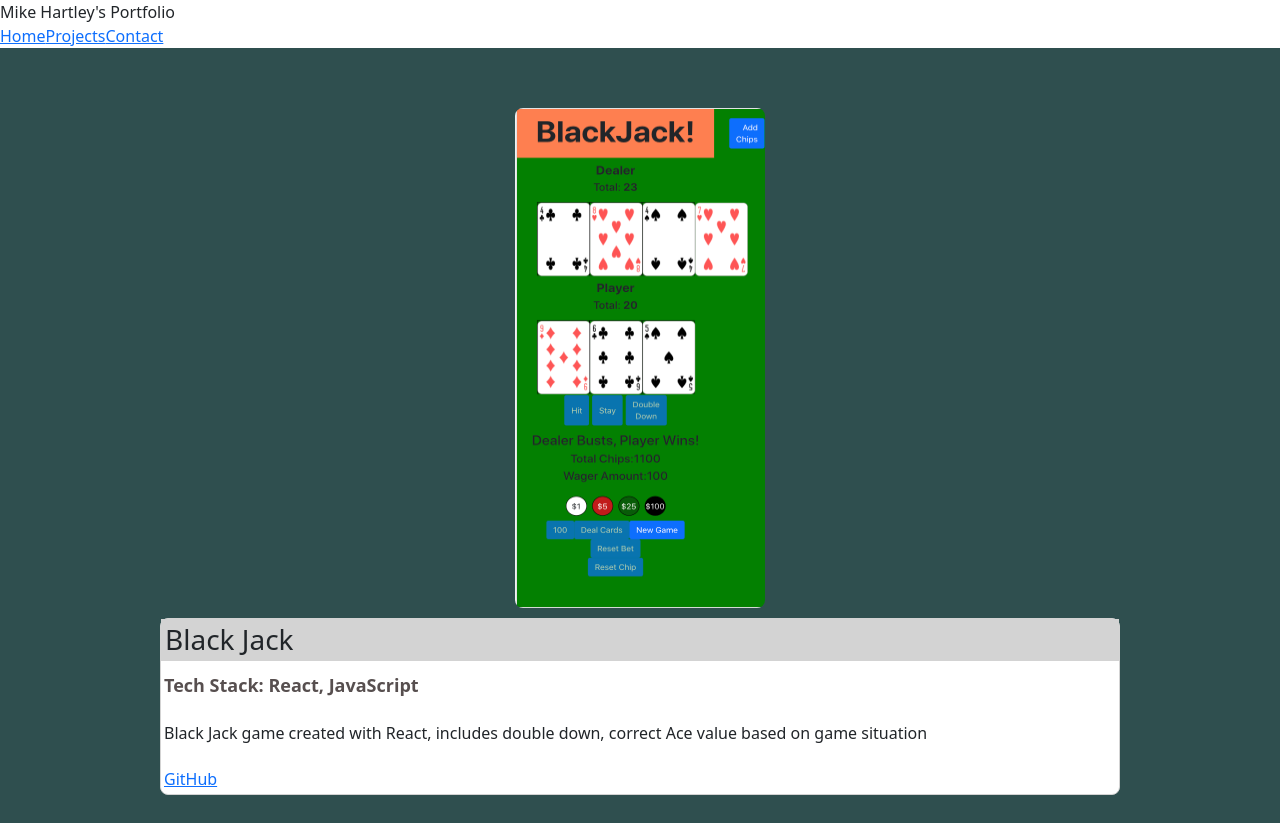
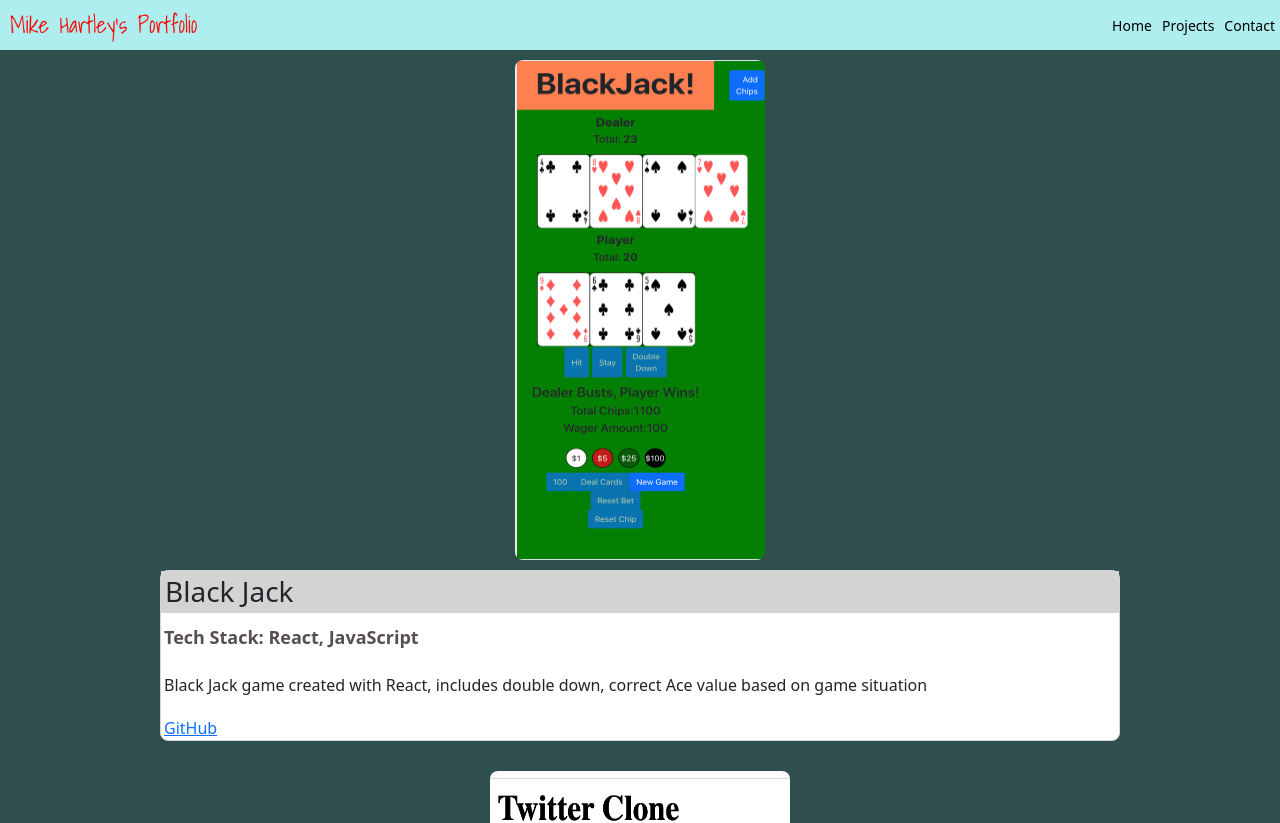
Before and after one commit to mhartley19/portfolio, a React (Create React App) app: page /projects in a window 1280 px wide. Shown: the top 823 px of the page. Built offline with nearby package versions, Linux system fonts and the light colour scheme.

Commit message:
reorganized CSS into separate files, renamed most ID's and Class ttypes to better organize flow, renamed some files to match the component names more accuratly

```diff
--- a/src/components/cards/card-projects.js
+++ /dev/null
@@ -1,25 +0,0 @@
-import React from 'react'
-import {Card} from 'react-bootstrap'
-import 'bootstrap/dist/css/bootstrap.min.css'
-
-export const CustomCard = (props) => {
-
-    return(
-      <div class='project-card'>
-        <header>
-            <div class='project-card-header'>
-              <h3 class='project-card-title'>{props.title}</h3>
-            </div>
-        </header>
-            <p class='project-card-subtitle'><b>{props.sub}</b></p>
-        <body>
-            <p class='project-card-body'>{props.des}
-            </p>
-        </body>
-        <footer class='project-card-gitlink'>
-          <a href={props.gitlink}>GitHub</a>
-
-        </footer>
-      </div>
-    )
-}
--- /dev/null
+++ b/src/components/cards/contact-card.js
@@ -0,0 +1,22 @@
+import React from 'react'
+import 'bootstrap/dist/css/bootstrap.min.css'
+
+
+export const CardContact = (props) => {
+    return(
+        <>
+        <div id='CC'>
+            <header class='CC-header'>
+                <div class='CC-title-container'>
+                    <h3 class='CC-title'>Contact</h3>
+                </div>
+            </header>
+            <body class='CC-body'>
+                <p>body</p>
+            </body>
+            <footer class='CC-footer'>foot</footer>
+
+        </div>
+        </>
+    )
+}
--- /dev/null
+++ b/src/components/cards/project-card.js
@@ -0,0 +1,25 @@
+import React from 'react'
+import {Card} from 'react-bootstrap'
+import 'bootstrap/dist/css/bootstrap.min.css'
+
+export const ProjectCard = (props) => {
+
+    return(
+      <div id='PC'>
+        <header class='PC-header'>
+            <div class='PC-title-container'>
+              <h3 class='PC-title'>{props.title}</h3>
+            </div>
+        </header>
+            <p class='PC-subtitle'><b>{props.sub}</b></p>
+        <body>
+            <p class='PC-body'>{props.des}
+            </p>
+        </body>
+        <footer >
+          <a href={props.gitlink} class='PC-gitlink'>GitHub</a>
+
+        </footer>
+      </div>
+    )
+}
--- a/src/components/pages/contact.js
+++ b/src/components/pages/contact.js
@@ -1,5 +1,6 @@
 import React from 'react'
 import {Navbar} from '../navbar'
+import {CardContact} from '../cards/contact-card'
 import {Link} from 'react-router-dom'
 import 'bootstrap/dist/css/bootstrap.min.css'
 
@@ -8,7 +9,7 @@ export const Contact = () => {
         <div>
             <Navbar/>
 
-            <p>hello contact</p>
+            <CardContact/>
 
 
 
--- a/src/components/pages/projects.js
+++ b/src/components/pages/projects.js
@@ -1,6 +1,6 @@
 import React from 'react'
 import {Navbar} from '../navbar'
-import {CustomCard} from '../cards/card-projects'
+import {ProjectCard} from '../cards/project-card'
 import {Link} from 'react-router-dom'
 import 'bootstrap/dist/css/bootstrap.min.css'
 
@@ -12,21 +12,21 @@ export const Projects = () => {
     return(
         <>
 
-        <div id='project-page'>
+        <div id='PP'>
             <Navbar/>
-            <div id="all-projects-container">
+            <div class="PP-ap-container">
 
 
                 {/* Project Card One */}
 
-                <div id='project-container-one' class='project-container'>
+                <div class='PP-container-one PP-containers'>
                         <a href="https://mhartley19.github.io/blackjack-react/">
-                            <img class='project-image bjimage'
+                            <img class='PP-IM IM-blackjack'
                             src={require('../../images/bj.png')}
                             alt='Black Jack game'/>
 
                         </a>
-                        <CustomCard title="Black Jack"
+                        <ProjectCard title="Black Jack"
                                     sub='Tech Stack: React, JavaScript'
                                     des='Black Jack game created with React, includes double down,
                                         correct Ace value based on game situation'
@@ -36,12 +36,12 @@ export const Projects = () => {
 
                 {/* Project Card Two */}
 
-                <div id='project-container-two'class='project-container'>
-                            <img class='project-image twitter-clone-image'
+                <div class='PP-container-two PP-containers'>
+                            <img class='PP-IM IM-twitter-clone'
                             src={require('../../images/tc.png')}
                             alt='Twitter Clone'/>
 
-                        <CustomCard title='Twitter Clone'
+                        <ProjectCard title='Twitter Clone'
                                     sub="Tech Stack: Python"
                                     des='This is a clone of Twitter using Python, it utilizes Models and Views.
                                     It featues user creation, user login, "tweets" direct messaging and notifications
@@ -51,16 +51,16 @@ export const Projects = () => {
                 </div>
 
                 {/* Project Card Three */}
-                <div id='project-container-three' class='project-container'>
+                <div class='PP-container-three PP-containers'>
 
 
                     <a href="https://mhartley19.github.io/rock-paper-scissors/">
-                            <img class='project-image RPSimage'
+                            <img class='PP-IM IM-rps'
                             src={require('../../images/RPS.jpeg')}
                             alt='Rock Paper Scissors Game'/>
                     </a>
 
-                    <CustomCard title="Rock Paper Scissors"
+                    <ProjectCard title="Rock Paper Scissors"
                                 sub='Tech Stack: Javascript, CSS, HTML'
                                 des='Rock Paper Scissors was deisnged using JavaScript,
                                 CSS and HTML, please click image for link to site'
@@ -69,7 +69,7 @@ export const Projects = () => {
 
 
                 </div>
-        </div>
+            </div>
 
         </div>
         </>
--- a/src/css/navbar.css
+++ b/src/css/navbar.css
@@ -1,4 +1,8 @@
-#navbar{
+
+
+/* NB = Navbar */
+
+#NB{
     color: red;
     position: fixed;
     width: 100%;
@@ -6,18 +10,17 @@
 
   }
 
-  #nav-container{
+  .NB-container{
     display: flex;
     justify-content: flex-end;
     align-items: center;
     height: 50px;
-
     background-color: paleturquoise;
     /* position: fixed; */
 
   }
 
-  .nav-link-container{
+  .NB-link-container{
         display: flex;
         height: 50px;
         align-items: center;
@@ -26,7 +29,7 @@
 
   }
 
-  .navlink{
+  .NB-link{
     display: flex;
     text-decoration: none;
     color: black;
@@ -38,14 +41,14 @@
     align-content: center;
   }
 
-  .navlink:hover {
+  .NB-link:hover {
     color: black;
     background-color: rgb(134, 223, 223);
     box-shadow: 5px 5px black;
   }
 
-  .navtitle{
+  .NB-title{
     margin-right: auto;
     margin-left: 10px;
-    font-family: 'Kalam', cursive;
-    font-size: 20px;}
+    font-family: 'Shadows Into Light', cursive;
+    font-size: 23px;}
--- a/src/css/projects.css
+++ b/src/css/projects.css
@@ -1,18 +1,21 @@
 
-#project-container-one{
-    margin-top: 60px;
+
+/* PP = Project Page */
+/* PC = Project Card */
+/* IM = Image */
+
+/*  Begin CSS for Projects.JS  */
+
+
+#PP{
+  display: flex;
+  flex-direction: column;
 
 }
 
 
-  /* image styling for project page */
 
-  #project-page{
-    display: flex;
-    flex-direction: column;
-
-  }
-  #all-projects-container{
+.PP-ap-container{
 
   display: flex;
   flex-direction: column;
@@ -20,12 +23,23 @@
   background-color: darkslategrey;
   width: auto;
 
+}
 
 
+.PP-container-one{
+    margin-top: 60px;
 
   }
 
-  .project-container{
+/* .PP-container-two{
+
+} */
+
+/* .PP-container-three{
+
+} */
+
+.PP-containers{
   display: flex;
   flex-direction: column;
   align-items: center;
@@ -36,58 +50,67 @@
 
 }
 
-  .project-image{
+
+
+
+
+
+  .PP-IM{
     margin-bottom: 10px;
     border-radius: 8px;
   }
 
-  .RPSimage{
+  .IM-rps{
     height: 240px;
     width: 300px;
 
   }
 
-  .bjimage{
+  .IM-blackjack{
     height:500px;
     width:250px;
   }
 
-  .twitter-clone-image{
-
+  .IM-twitter-clone{
   height:300px;
   width: 300px;
   }
-  /* card styling */
 
-  .project-card{
+  /* Project Card CSS */
+
+
+  #PC{
+    display: flex;
+    flex-direction: column;
     border: solid;
     border-width: thin;
     border-color: lightgrey;
     width: 75%;
     background-color: white;
     border-radius: 8px;
+
   }
 
-  .project-card-header{
+  .PC-title-container{
     background-color: lightgrey;
 
   }
 
-  .project-card-title{
+ .PC-title{
     padding:4px;
   }
 
-  .project-card-subtitle{
+  .PC-subtitle{
     color: rgb(87, 79, 79);
     font-size: 18px;
     padding:3px;
   }
 
-  .project-card-body{
+  .PC-body{
     padding: 3px;
     background-color: white;
   }
 
-  .project-card-gitlink{
+  .PC-gitlink{
     padding:3px;
   }
```
Also changed, not shown: src/components/cards/card-contact.js (deleted, +0 -21 lines), src/css/contact.css (added, +25 -0 lines). Lines whose indentation alone changed are shown as unchanged.
